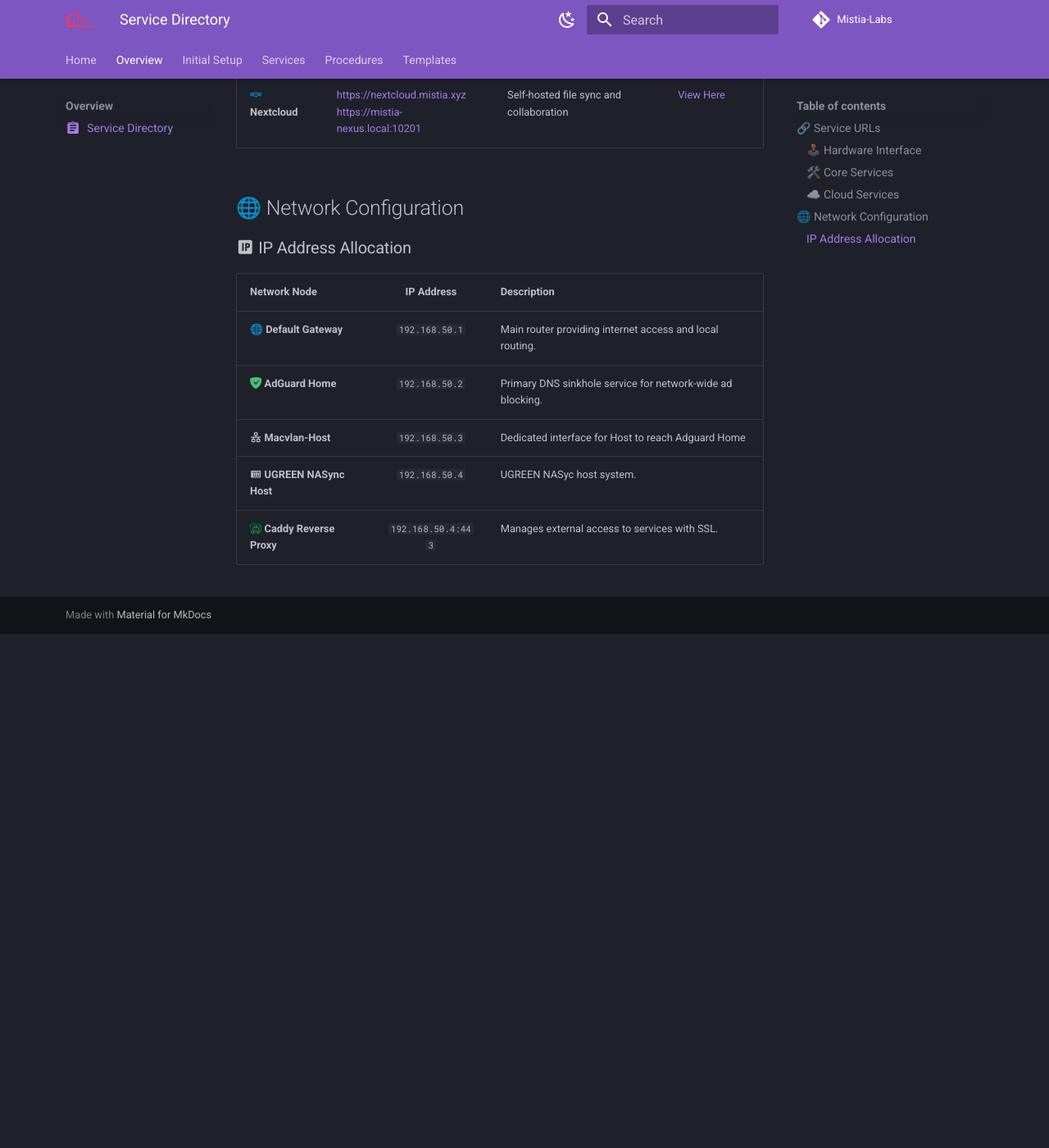
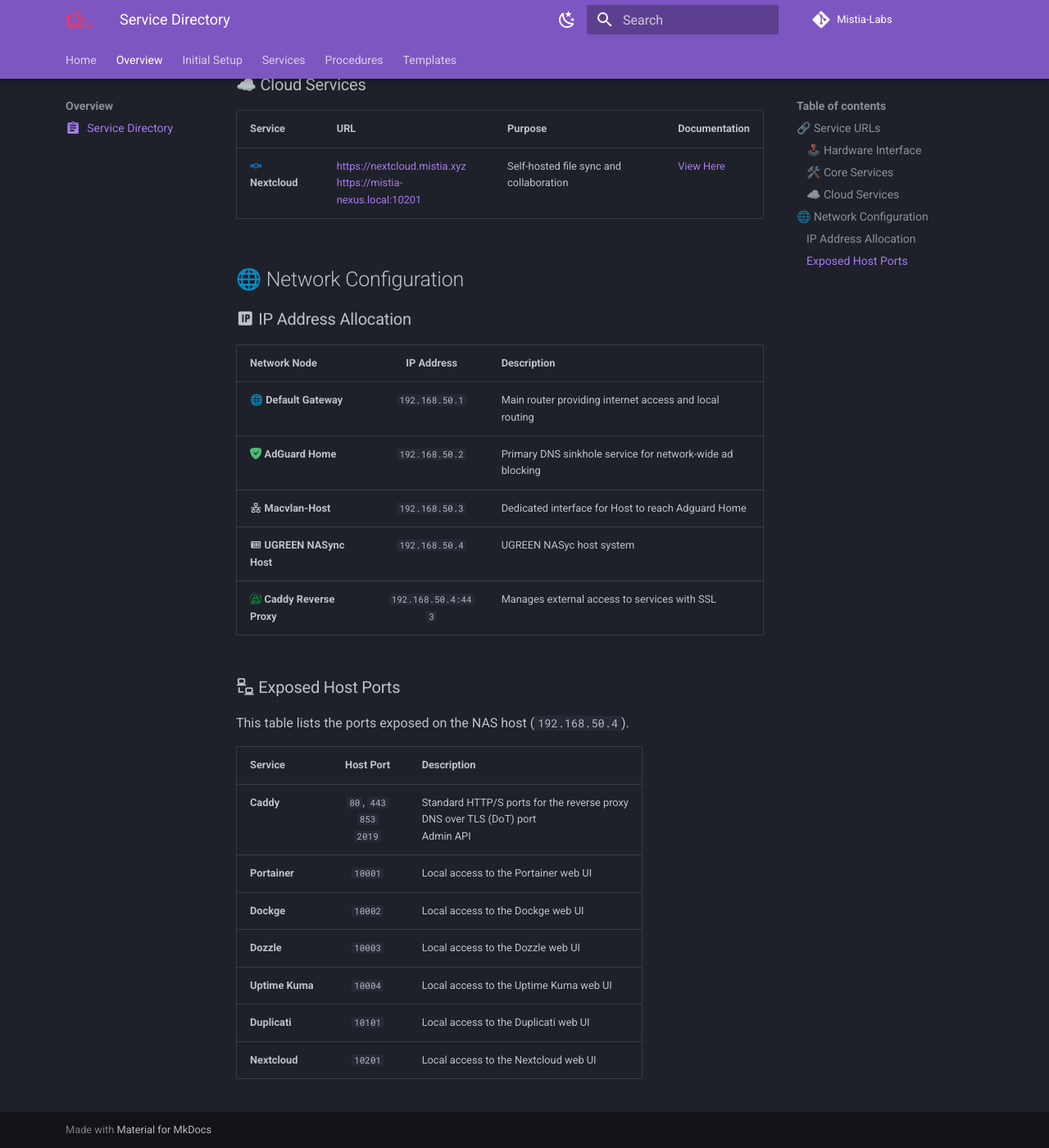
Before and after one commit to late4ever/Mistia-Labs, an MkDocs documentation site: the page built from docs/content/overview/service-directory.md, in a window 1280 px wide and 1400 px high, scrolled down 1437 px. Shown: the whole window at 82% size. Built offline with MkDocs 1.6.1 and Material for MkDocs 9.7.7, drawn with Linux system fonts in a browser that asks for light colours; comment, search, counter and statistics services are not loaded; before the commit the page ends 2210 px from its top, so only the background shows below that; some of the changed text lies outside the part shown.

Commit message:
✨ feat(kuma): add Uptime Kuma service configuration
Includes Docker Compose setup, health check parameters, and service routing in Caddyfile.
Updates documentation to reflect the new service.

```diff
--- a/docs/content/overview/service-directory.md
+++ b/docs/content/overview/service-directory.md
@@ -28,6 +28,7 @@
 | **:simple-portainer:{ .portainer } Portainer** | [https://portainer.mistia.xyz](https://portainer.mistia.xyz)<br>[https://mistia-nexus.local:10001](https://mistia-nexus.local:10001) | Docker management | [View Here](../services/portainer.md) |
 | **:material-egg-fried: Dockge** | [https://dockge.mistia.xyz](https://dockge.mistia.xyz)<br>[http://mistia-nexus.local:10002](http://mistia-nexus.local:10002) | Docker compose manager | [View Here](../services/dockge.md) |
 | **🐝 Dozzle** | [https://dozzle.mistia.xyz](https://dozzle.mistia.xyz)<br>[http://mistia-nexus.local:10003](http://mistia-nexus.local:10003) | Real-time log viewer | [View Here](../services/dozzle.md) |
+| **🐻 Uptime Kuma** | [https://kuma.mistia.xyz](https://kuma.mistia.xyz)<br>[http://mistia-nexus.local:10004](http://mistia-nexus.local:10004) | Service uptime monitoring | [View Here](../services/kuma.md) |
 | **:simple-duplicati:{ .duplicati } Duplicati** | [https://duplicati.mistia.xyz](https://duplicati.mistia.xyz)<br>[https://mistia-nexus.local:10101](https://mistia-nexus.local:10101) | Encrypted backups | [View Here](../services/duplicati.md) |
 
 ### ☁️ Cloud Services
@@ -42,8 +43,22 @@
 
 | Network Node | IP Address | Description |
 |--------------|:----------:|--------------------|
-| **🌐 Default Gateway** | `192.168.50.1` | Main router providing internet access and local routing. |
-| **:simple-adguard:{ .adguard } AdGuard Home** | `192.168.50.2` | Primary DNS sinkhole service for network-wide ad blocking. |
+| **🌐 Default Gateway** | `192.168.50.1` | Main router providing internet access and local routing |
+| **:simple-adguard:{ .adguard } AdGuard Home** | `192.168.50.2` | Primary DNS sinkhole service for network-wide ad blocking |
 | **:material-lan: Macvlan-Host** | `192.168.50.3` | Dedicated interface for Host to reach Adguard Home |
-| **:material-nas: UGREEN NASync Host** | `192.168.50.4` | UGREEN NASyc host system. |
-| **:simple-caddy:{ .caddy } Caddy Reverse Proxy** | `192.168.50.4:443` | Manages external access to services with SSL. |
+| **:material-nas: UGREEN NASync Host** | `192.168.50.4` | UGREEN NASyc host system |
+| **:simple-caddy:{ .caddy } Caddy Reverse Proxy** | `192.168.50.4:443` | Manages external access to services with SSL |
+
+### :material-lan-connect: Exposed Host Ports
+
+This table lists the ports exposed on the NAS host (`192.168.50.4`).
+
+| Service | Host Port | Description |
+|---------|:---------:|-------------|
+| **Caddy** | `80`, `443`<br>`853`<br>`2019` | Standard HTTP/S ports for the reverse proxy<br>DNS over TLS (DoT) port<br>Admin API |
+| **Portainer** | `10001` | Local access to the Portainer web UI |
+| **Dockge** | `10002` | Local access to the Dockge web UI |
+| **Dozzle** | `10003` | Local access to the Dozzle web UI |
+| **Uptime Kuma** | `10004` | Local access to the Uptime Kuma web UI |
+| **Duplicati** | `10101` | Local access to the Duplicati web UI |
+| **Nextcloud** | `10201` | Local access to the Nextcloud web UI |
--- a/mkdocs.yml
+++ b/mkdocs.yml
@@ -116,6 +116,7 @@
       - Portainer: services/portainer.md
       - Dockge: services/dockge.md
       - Dozzle: services/dozzle.md
+      - Uptime Kuma: services/kuma.md
       - Duplicati: services/duplicati.md
       - Nextcloud: services/nextcloud.md
   - Procedures:
```
Also changed, not shown: docs/content/.snippets/docker-compose.yml (+4 -4 lines), docs/content/services/kuma.md (added, +102 -0 lines), 3 other files.
